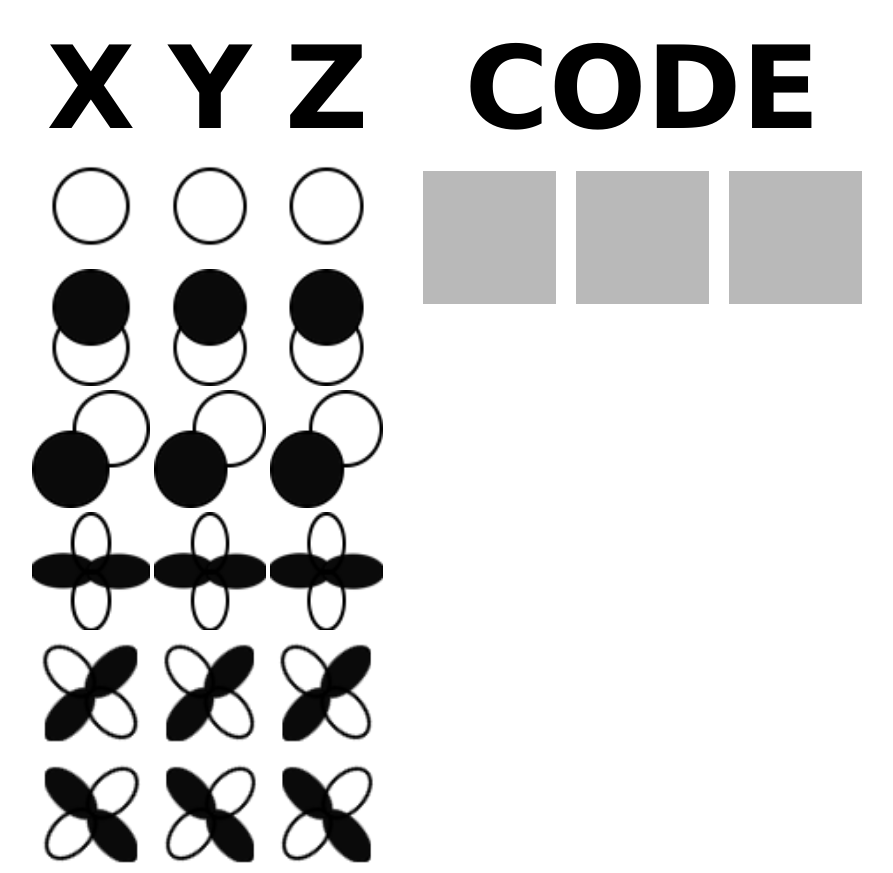
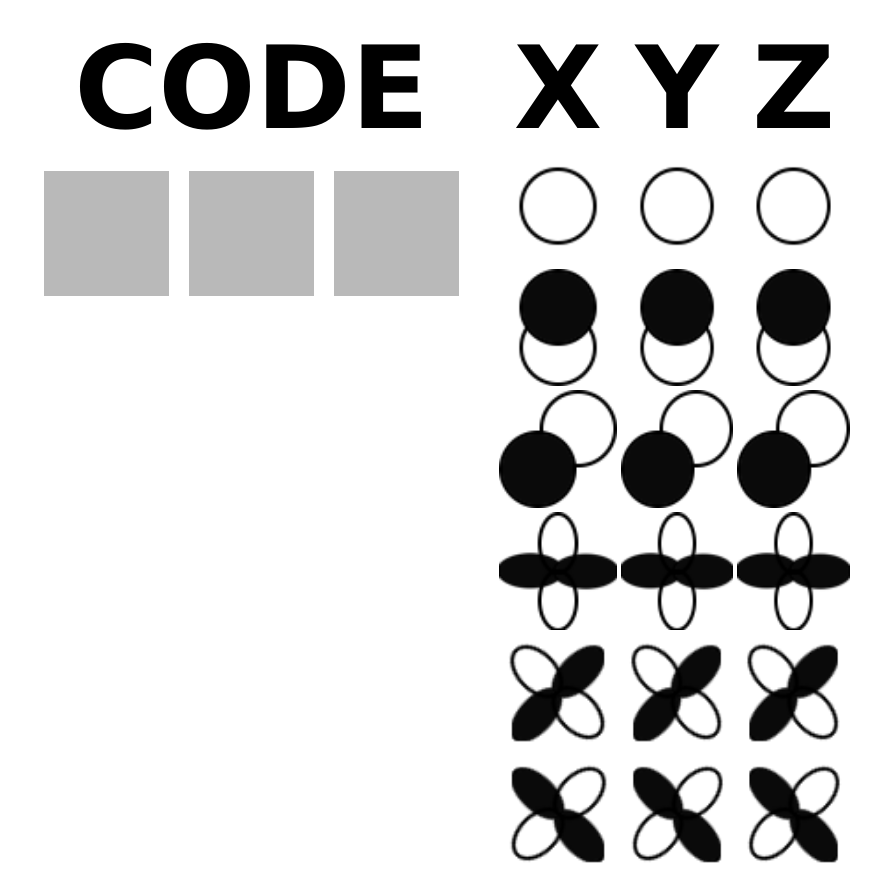
Before and after one commit to mattmular/files, a plain HTML site: page index.html in a window 1280 px wide. Shown: the whole page, without its empty margins (193-1086 px from the left). Drawn offline with Linux system fonts and the light colour scheme.

Commit message:
Update index.html

```diff
--- a/index.html
+++ b/index.html
@@ -31,6 +31,7 @@
             grid-template-columns: auto auto auto;
             column-gap: 20px;
             row-gap: 32px;
+            justify-items: center;
             height: 100%;
             min-width: 380px;
         }
@@ -50,9 +51,9 @@
             text-align: center;
             display: inline;
             background-color: #b9b9b9;
-            line-height: 133px;
-            width: 133px;
-            height: 133px;
+            line-height: 125px;
+            width: 125px;
+            height: 125px;
         }
 
         img {
@@ -71,7 +72,6 @@
             #table1 {
                 width: 50%;
                 max-width: 600px;
-
             }
 
             #table2 {
@@ -84,10 +84,16 @@
     </style>
     <head>
         <title>Beamsmasher Code</title>
-        <meta name="viewport" content="width=device-width, user-scalable=no">
+        <meta name="viewport" content="user-scalable=no">
     </head>
     <body>
         <div id="center">
+            <div id="table2">
+                <h1 style="grid-column:1/4;height:20px;">CODE</h1>
+                <h2 id="first"></h2>
+                <h2 id="second"></h2>
+                <h2 id="third"></h2>
+            </div>
             <div id="table1">
                 <h1>X</h1>
                 <h1>Y</h1>
@@ -110,12 +116,6 @@
                 <img class="colx" onclick="setx(22, this)" src="twentytwo.png">
                 <img class="coly" onclick="sety(22, this)" src="twentytwo.png">
                 <img class="colz" onclick="setz(22, this)" src="twentytwo.png">
-            </div>
-            <div id="table2">
-                <h1 style="grid-column:1/4;height:20px;">CODE</h1>
-                <h2 id="first"></h2>
-                <h2 id="second"></h2>
-                <h2 id="third"></h2>
             </div>
         </div>
     </body>
```
